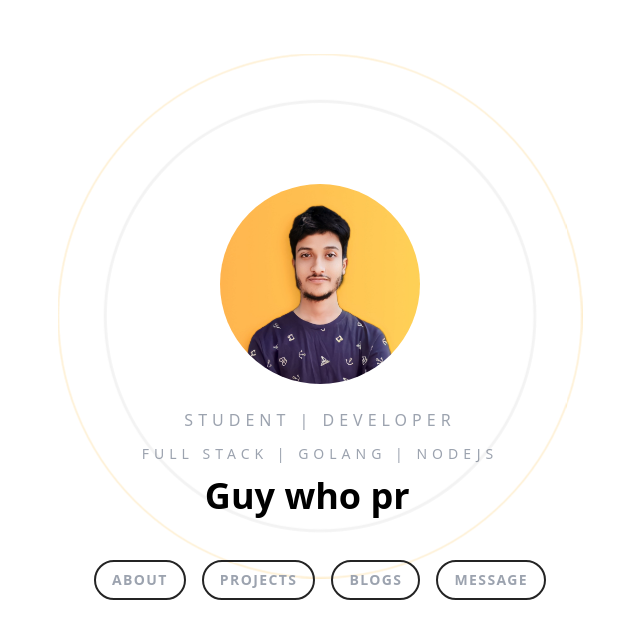
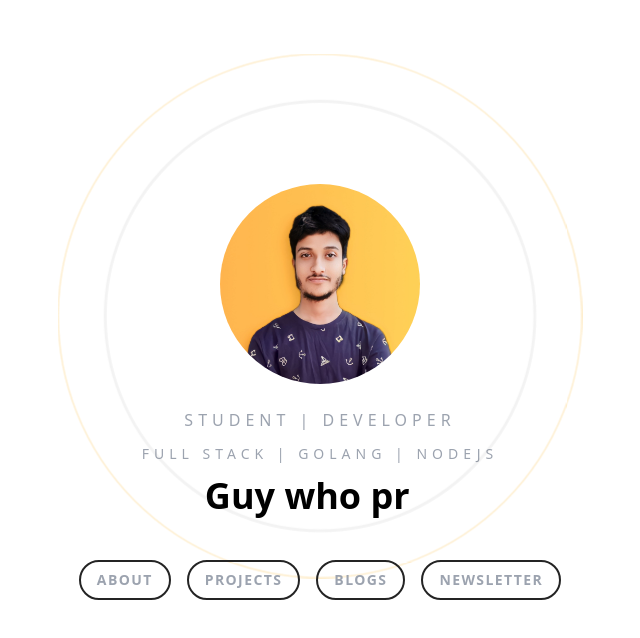
Before and after one commit to rwiteshbera/Portfolio, a Next.js app: page /components/Hero in a window 1280 px wide. Shown: the top 638 px of the page, without its empty margins (320-960 px from the left). Built offline with nearby package versions, Linux system fonts and the light colour scheme.

Commit message:
added substack

```diff
--- a/src/pages/components/Header.tsx
+++ b/src/pages/components/Header.tsx
@@ -6,7 +6,6 @@ import twitterSVG from "../assets/twitter.svg";
 import linkedinSVG from "../assets/linkedin.svg";
 import githubSVG from "../assets/github.svg";
 import instagramSVG from "../assets/instagram.svg";
-import devSVG from "../assets/dev.svg";
 import emailSVG from "../assets/email.svg";
 import threadsSVG from "../assets/threads.svg";
 
--- a/src/pages/components/Hero.tsx
+++ b/src/pages/components/Hero.tsx
@@ -52,8 +52,8 @@ function Hero({}: Props) {
           <Link href="#blogs">
             <button className="heroButton">Blogs</button>
           </Link>
-          <Link href="https://t.me/rwiteshbera" target="_blank">
-            <button className="heroButton">Message</button>
+          <Link href="https://rwitesh.substack.com/" target="_blank">
+            <button className="heroButton">Newsletter</button>
           </Link>
         </div>
       </div>
```
